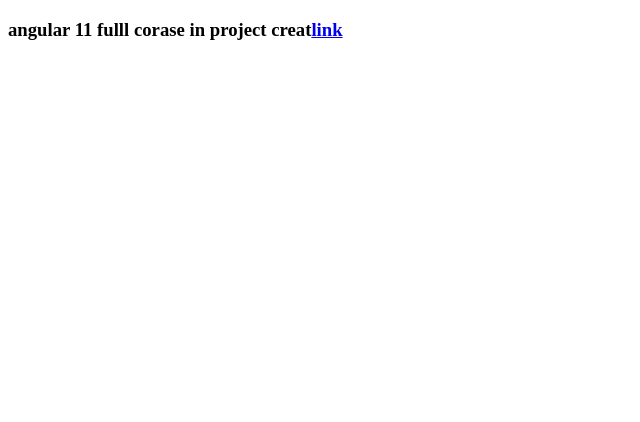
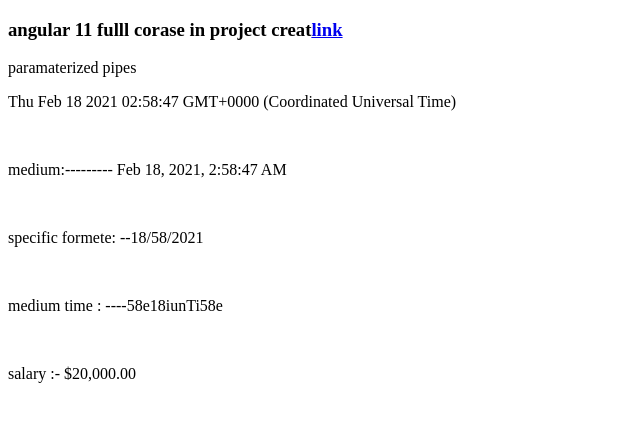
Before and after one commit to Gyanendra777/angular, an Angular app: page / in a window 1280 px wide. Shown: the top 422 px of the page, without its empty margins (0-640 px from the left). Built offline with nearby package versions, Linux system fonts and the light colour scheme.

Commit message:
pipes paramaterized

```diff
--- a/src/app/app.component.html
+++ b/src/app/app.component.html
@@ -1,2 +1,9 @@
 
-<h3>angular 11 fulll corase in project creat<a href="https://www.youtube.com/watch?v=m1F7Tlm0-cY&list=PL_qizAfcpJ-PQsBV9ZWDQKXmwsJSJP3dJ">link</a></h3>
+<h3>angular 11 fulll corase in project creat<a href="https://youtu.be/z5wvZZx5_WY">link</a></h3>
+
+<p>paramaterized pipes</p>
+<p>{{dod}}</p><br>
+<p> medium:--------- {{dod | date:'medium'}}</p><br>
+<p> specific formete: --{{dod | date:"dd/mm/yyyy"}} </p><br>
+<p>medium time : ----{{dod | date:"mediunTime"}}</p><br>
+<p>salary :- {{salary | currency:"USD":true}}</p>
--- a/src/app/app.component.ts
+++ b/src/app/app.component.ts
@@ -7,4 +7,6 @@
 })
 export class AppComponent {
   title = 'angular';
+  dod = new Date ()
+  salary:number=20000;
 }
```
